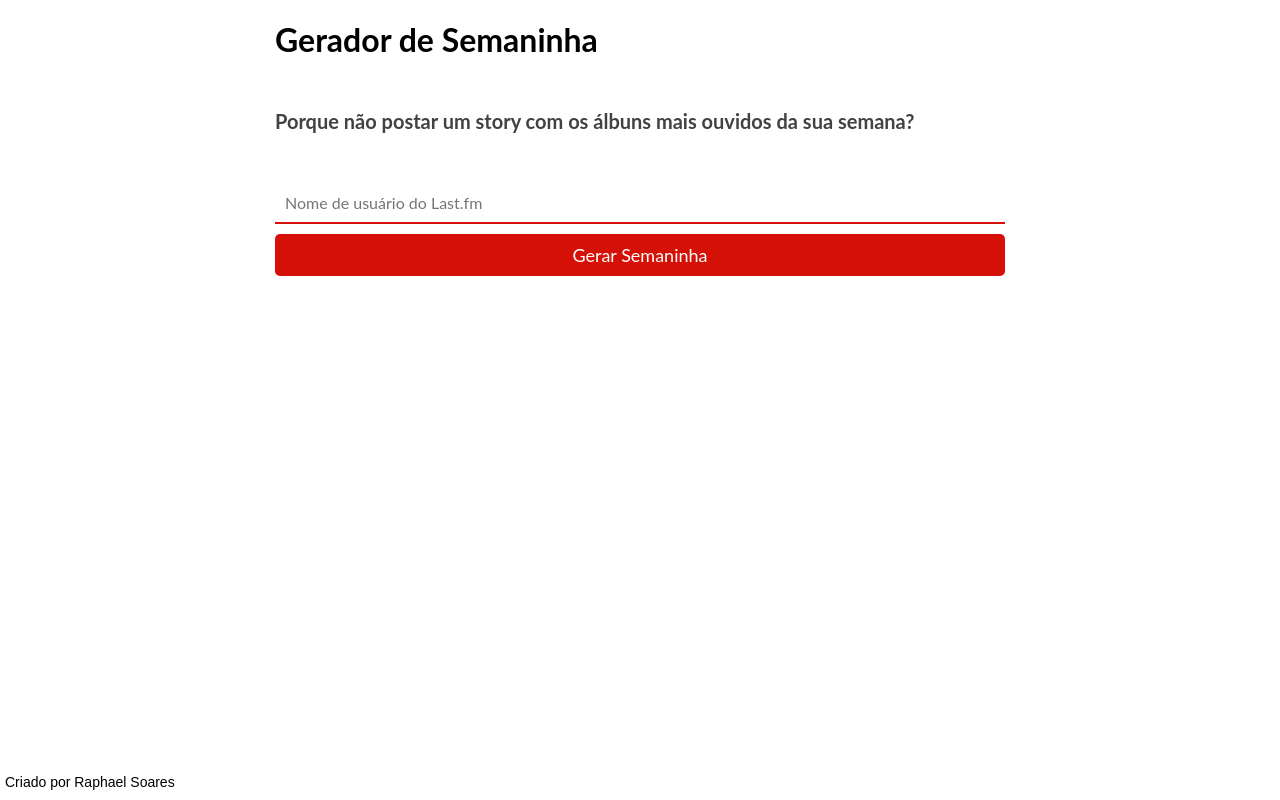
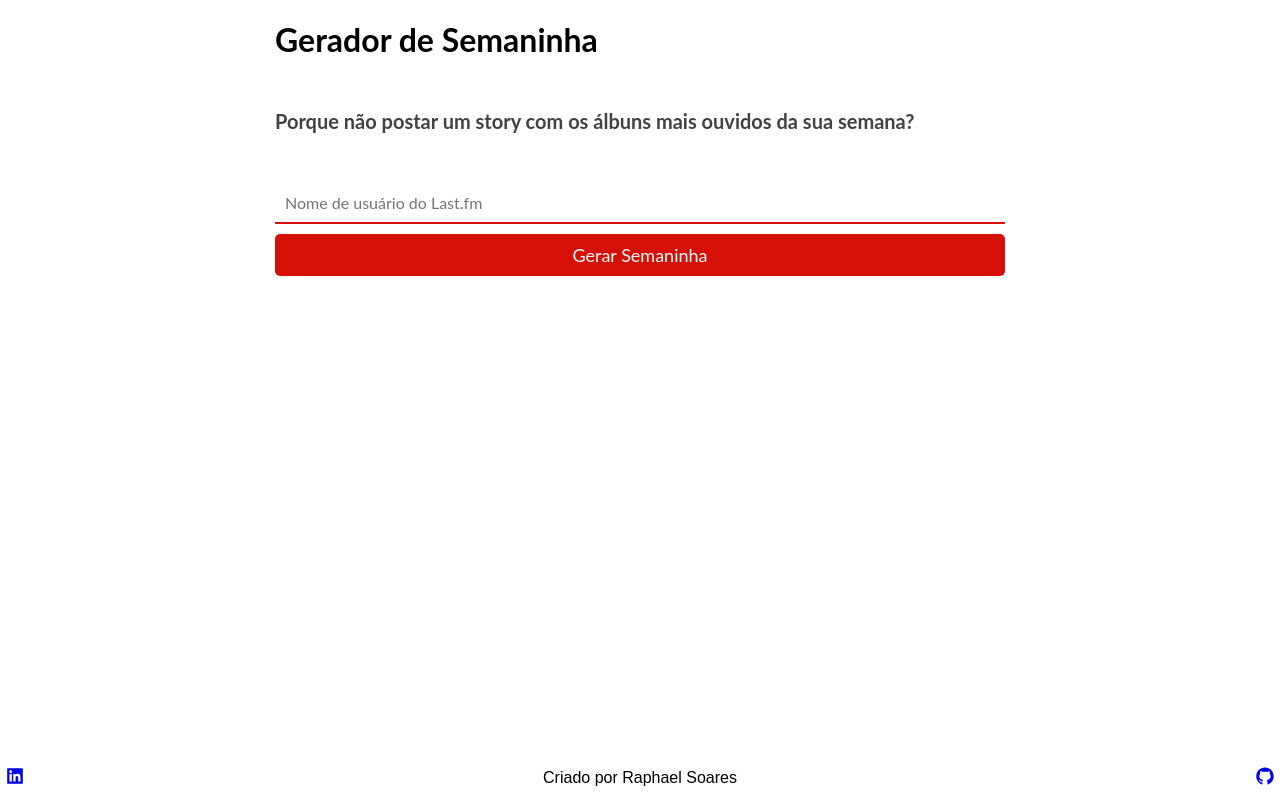
Before and after one commit to Raphael-Soares/lastfm-semaninha, a React (Vite) app: page / in a window 1280 px wide. Built offline with nearby package versions, Linux system fonts and the light colour scheme.

Commit message:
final eu acho

```diff
--- a/src/components/Footer.jsx
+++ b/src/components/Footer.jsx
@@ -1,5 +1,7 @@
 import React from "react";
 import styled from "styled-components";
+
+import { AiFillLinkedin, AiFillGithub } from "react-icons/ai";
 
 const Container = styled.footer`
     position: fixed;
@@ -8,7 +10,7 @@ const Container = styled.footer`
     right: 0;
 
     font-family: "Lato", sans-serif;
-    font-size: 14px;
+    font-size: 16px;
     padding: 10px 5px;
     border: none;
     cursor: pointer;
@@ -24,7 +26,21 @@ const Container = styled.footer`
 function Footer() {
     return (
         <Container>
+            <a href="https://www.linkedin.com/in/raphael-soares-a71896217/">
+                <AiFillLinkedin
+                    style={{
+                        fontSize: "20px",
+                    }}
+                />
+            </a>
             <p>Criado por Raphael Soares</p>
+            <a href="https://github.com/Raphael-Soares">
+                <AiFillGithub
+                    style={{
+                        fontSize: "20px",
+                    }}
+                />
+            </a>
         </Container>
     );
 }
```
